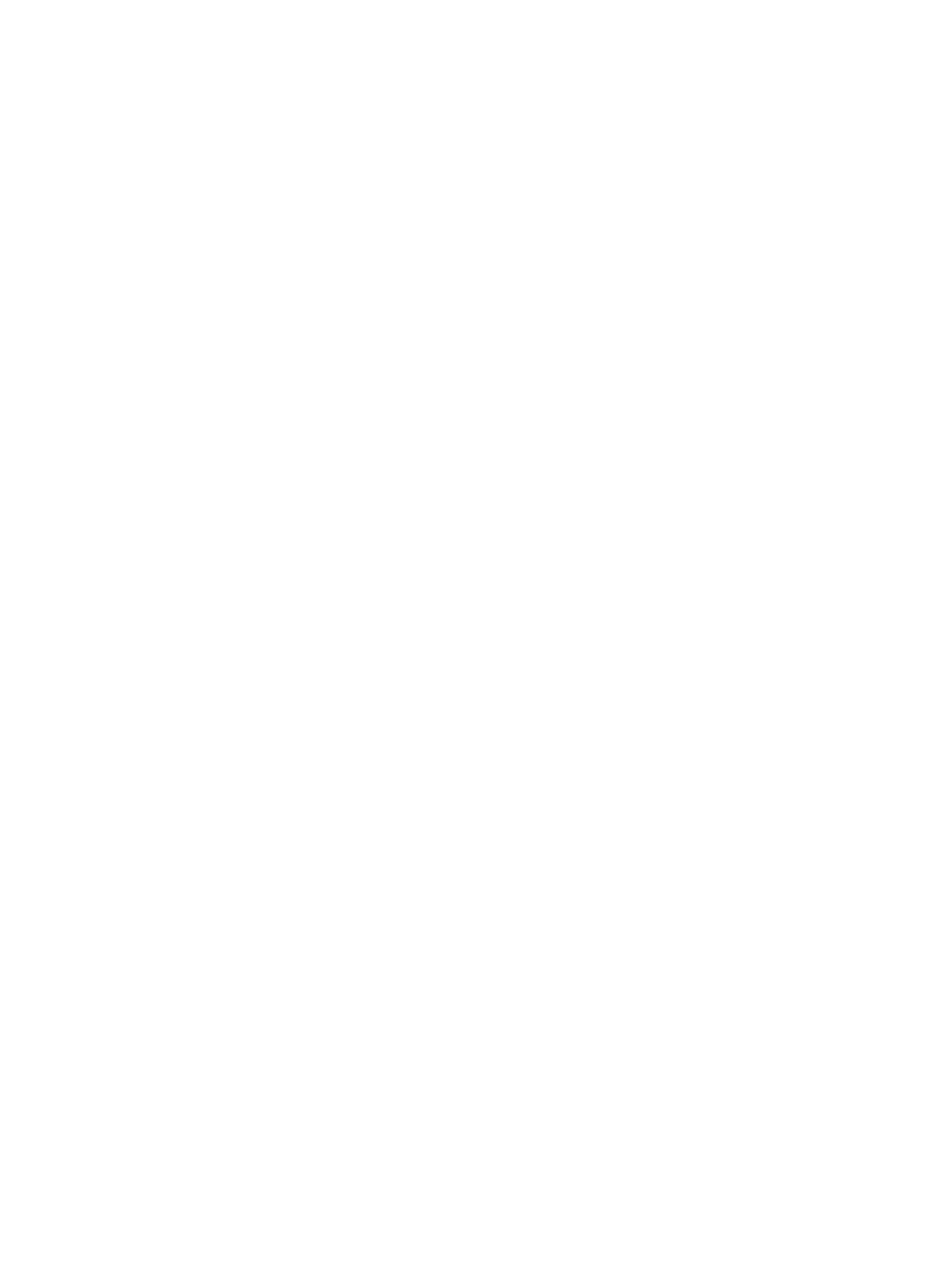
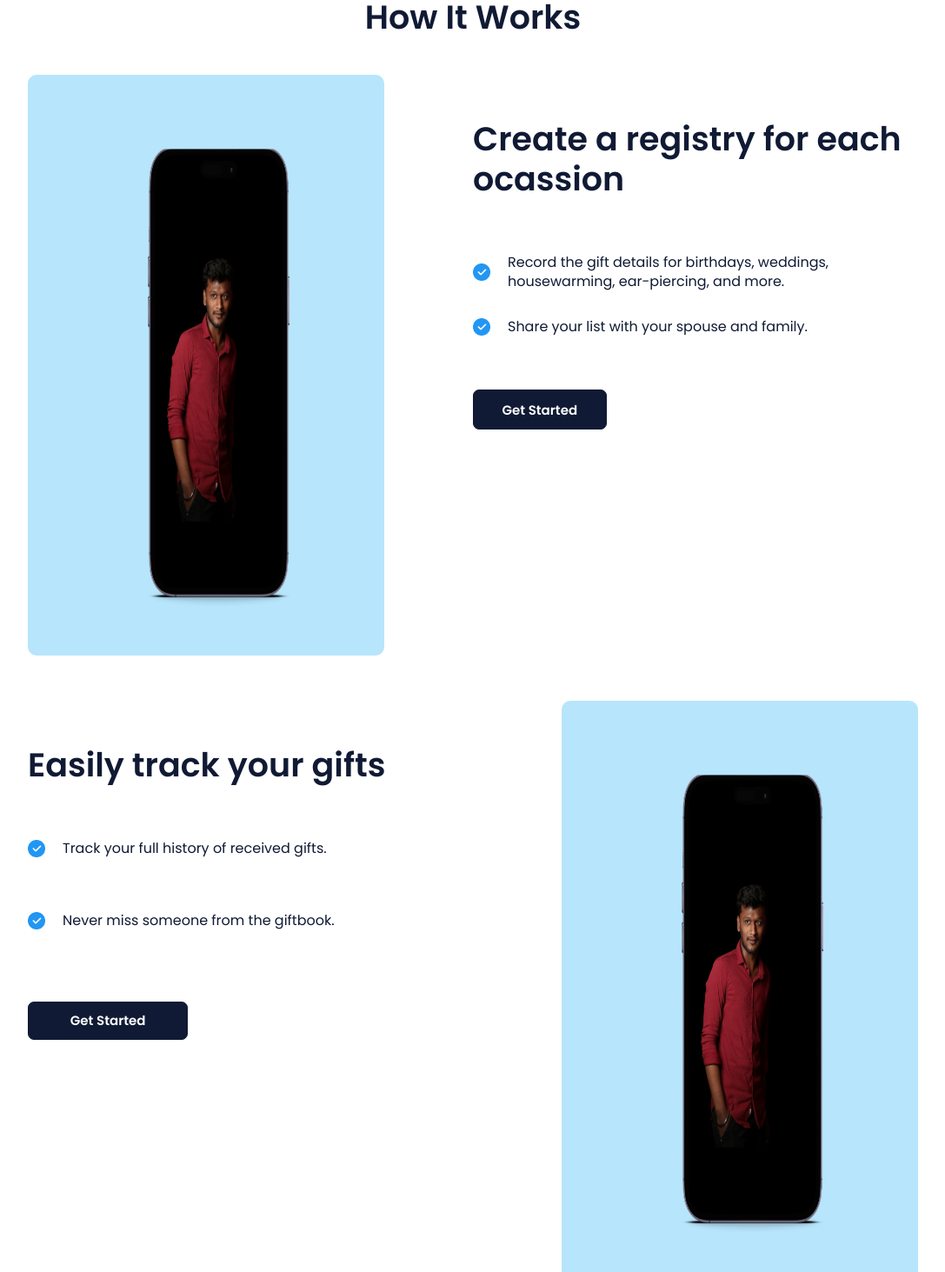
Before and after one commit to Anthoniselvi/New-Moi-App, a React (Create React App) app in the folder client/: page / in a window 1280 px wide. Shown: the part 2420-3883 px from the top of the page at 87% size, without its empty margins (96-1183 px from the left). Before the commit the page ends 2400 px from the top, so only its background shows below. Built offline with nearby package versions, Linux system fonts and the light colour scheme.

Commit message:
works, subworks updated

```diff
--- a/client/src/components/Home/Home.js
+++ b/client/src/components/Home/Home.js
@@ -6,6 +6,7 @@ import Works from "./Works/Works";
 import Testimonal from "./Testimonal/Testimonal";
 import Footer from "./Footer/Footer";
 import Navbar from "./Navbar/Navbar";
+import SubWorks from "./SubWorks/SubWorks";
 
 export default function Home() {
   return (
@@ -15,6 +16,7 @@ export default function Home() {
       <About />
       <Services />
       <Works />
+      <SubWorks />
       <Testimonal />
       <Footer />
     </div>
--- a/client/src/components/Home/Services/Services.css
+++ b/client/src/components/Home/Services/Services.css
@@ -32,6 +32,8 @@
     width: 100%;
     height: 50%;
     overflow: hidden;
+    border-top-left-radius: 8px;
+    border-top-right-radius: 8px;
   }
   .carousel-text{
     width: 100%; height: 35% ;
--- /dev/null
+++ b/client/src/components/Home/SubWorks/SubWorks.css
@@ -0,0 +1,83 @@
+.subworks-container{
+    width: 100vw;
+        height: 100vh;
+        display: flex;
+        flex-direction: column;
+        background-color: #fff;
+}
+.subworks-inner-box{
+    display: flex;
+    height: 90%;
+    width: 100%;
+    padding: 2% 10%;
+  }
+
+  .subworks-text-box{
+    padding-left: 10%;
+    padding-top: 5%;
+    width: 60%;
+    height: 100%;
+    display: flex;
+    flex-direction: column;
+
+    align-items: left;
+   gap: 10%;
+  }
+  .subworks-text-box{
+    padding-left: 0;
+  }
+
+  .subworks-img-box {
+ background-color: #b7e5fc;
+ height: 100%;
+ width: 40%;
+    display: flex;
+    align-items: center;
+    justify-content: center;
+    border-radius: 10px;
+  }
+
+  .subworks-img-box img{
+    height: 80%;
+  }
+  .subworks-heading{
+    font-family: Poppins;
+              font-weight: 600;
+              font-size: 38px;
+              line-height: 46px;
+              color: #101a34;
+  }
+  .subworks-content-box{
+    display: flex; align-items: center; gap: 20px
+  }
+  .subworks-img{
+    width: 20px; height: 20px
+  }
+  .subworks-content-text{
+    font-family: Poppins;
+    font-weight: 400;
+    font-size: 16px;
+    line-height: 22px;
+    color: #101a34;
+  }
+  .subworks-image{
+    height: 80%; margin-top: 20px
+  }
+  .subworks-button{
+    background-color: #101a34;
+              color: #fff;
+              width: 30%;
+              margin-top: 20px;
+              font-weight: 600;
+              font-size: 15px;
+              line-height: 22px;
+              font-family: Poppins;
+              border-radius: 7px;
+              border: 1px solid #101a34;
+              text-transform: none;
+  }
+  .subworks-button:hover{
+    background-color: #fff;
+                color: #101a34;
+                border: 1px solid #101a34;
+  }
--- /dev/null
+++ b/client/src/components/Home/SubWorks/SubWorks.js
@@ -0,0 +1,43 @@
+import React from "react";
+// import { useNavigate } from "react-router-dom";
+import { Box, Button } from "@mui/material";
+import "./SubWorks.css";
+
+export default function SubWorks() {
+  //   const navigate = useNavigate();
+
+  const navigateToSignUp = () => {
+    // navigate("/signup");
+  };
+  return (
+    <div className="subworks-container">
+      <Box className="subworks-inner-box">
+        <Box className="subworks-text-box">
+          <h2 className="subworks-heading">Easily track your gifts</h2>
+
+          <div className="subworks-content-box">
+            <img className="subworks-img" src="/img/check.png" />
+            <h4 className="subworks-content-text">
+              Track your full history of received gifts.
+            </h4>
+          </div>
+          <div className="subworks-content-box">
+            {/* <CheckCircleOutlineIcon sx={{ color: "#50bcd9" }} />  */}
+            <img className="subworks-img" src="/img/check.png" />
+
+            <h4 className="subworks-content-text">
+              Never miss someone from the giftbook.
+            </h4>
+          </div>
+
+          <button className="subworks-button" onClick={navigateToSignUp}>
+            Get Started
+          </button>
+        </Box>
+        <Box className="subworks-img-box">
+          <img className="subworks-image" src="/img/ph1.png" />
+        </Box>
+      </Box>
+    </div>
+  );
+}
--- a/client/src/components/Home/Works/Works.css
+++ b/client/src/components/Home/Works/Works.css
@@ -0,0 +1,103 @@
+.works-container{
+    width: 100vw;
+    height: 100vh;
+    display: flex;
+    flex-direction: column;
+    background-color: #fff;
+}
+.works-title-container{
+    width: 100%;
+    height: 10%;
+    display: flex;
+    align-items: center;
+    justify-content: center;
+}
+.works-title{
+    color: #101a34;
+            font-weight: 600;
+            font-family: Poppins;
+            font-size: 38px;
+            line-height: 46px;
+            text-align: center;
+}
+.works-inner-box{
+  display: flex;
+  height: 90%;
+  width: 100%;
+  padding: 2% 10%;
+}
+.works-text-box{
+  padding-left: 10%;
+  padding-top: 5%;
+  width: 60%;
+  height: 100%;
+  display: flex;
+  flex-direction: column;
+  align-items: left;
+  gap: 10%;
+
+}
+
+.works-img-box {
+background-color: #b7e5fc;
+height: 100%;
+width: 40%;
+  display: flex;
+  align-items: center;
+  justify-content: center;
+  border-radius: 10px;
+}
+.works-img{
+  height: 80%;
+  margin-top: 20px;
+}
+.works-text-title{
+    font-family: Poppins;
+    font-weight: 600;
+    font-size: 38px;
+    line-height: 46px;
+    color: #101a34;
+}
+.works-button{
+    background: #101a34;
+    color: #fff;
+    width: 30%;
+    /* margin-top: 20px; */
+    font-weight: 600;
+    font-size: 15px;
+    line-height: 22px;
+    font-family: Poppins;
+    border-radius: 7px;
+    border: 1px solid #101a34;
+    text-transform: none;
+    padding: 12px 20px;
+    gap: 10px;
+    height: 46px;
+
+}
+.works-button:hover{
+    background-color: #fff;
+    color: #101a34;
+    border: 1px solid #101a34;
+}
+.works-content{
+    font-family: Poppins;
+    font-weight: 400;
+    font-size: 16px;
+    line-height: 22px;
+    color: #101a34;
+}
+.works-bottom-container{
+    display: flex;
+    flex-direction: column;
+    gap: 30px;
+}
+.works-content-box{
+    display: flex;
+     align-items: center;
+      gap: 20px;
+}
+.works-content-img{
+    width: 20px;
+    height: 20px;
+}
--- a/client/src/components/Home/Works/Works.js
+++ b/client/src/components/Home/Works/Works.js
@@ -1,5 +1,51 @@
 import React from "react";
+// import { useNavigate } from "react-router-dom";
+import { Box, Button } from "@mui/material";
+import "./Works.css";
 
 export default function Works() {
-  return <div></div>;
+  //   const navigate = useNavigate();
+
+  const navigateToSignUp = () => {
+    // navigate("/signup");
+  };
+  return (
+    <div className="works-container" id="works">
+      <div className="works-title-container">
+        {" "}
+        <h1 className="works-title">How It Works</h1>
+      </div>
+
+      <Box className="works-inner-box">
+        <Box className="works-img-box">
+          <img className="works-img" src="/img/ph1.png" />
+        </Box>
+        <Box className="works-text-box">
+          <h2 className="works-text-title">
+            Create a registry for each ocassion
+          </h2>
+          <div className="works-bottom-container">
+            <div className="works-content-box">
+              <img className="works-content-img" src="/img/check.png" />
+              <h4 className="works-content">
+                Record the gift details for birthdays, weddings, housewarming,
+                ear-piercing, and more.
+              </h4>
+            </div>
+            <div className="works-content-box">
+              <img className="works-content-img" src="/img/check.png" />
+
+              <h4 className="works-content">
+                Share your list with your spouse and family.
+              </h4>
+            </div>
+          </div>
+
+          <button className="works-button" onClick={navigateToSignUp}>
+            Get Started
+          </button>
+        </Box>
+      </Box>
+    </div>
+  );
 }
```
